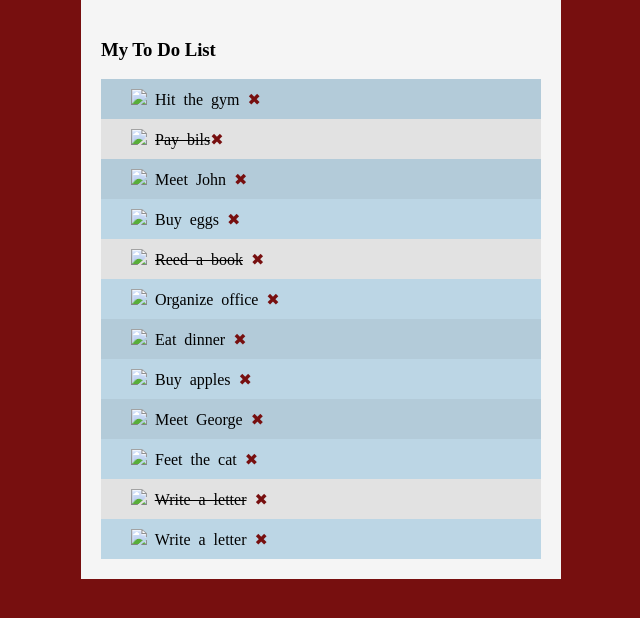
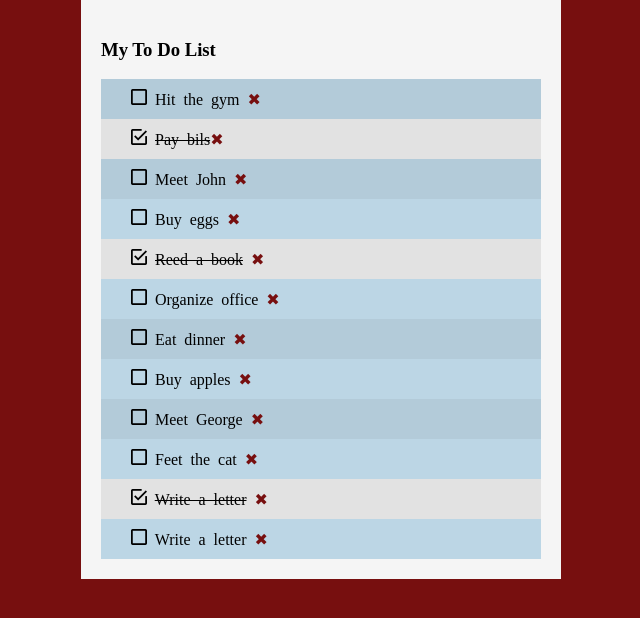
Before and after one commit to iSpace18/Vs-code, a plain HTML site: page dz5.html in a window 1280 px wide. Shown: the whole page, without its empty margins (319-959 px from the left). Drawn offline with Linux system fonts and the light colour scheme; the site is published under a folder, as on GitHub Pages, so addresses that start at the root find nothing.

Commit message:
1231234431

```diff
--- a/HomeWork/dz5.html
+++ b/dz5.html
@@ -64,29 +64,29 @@
       My To Do List
     </h3>
 
-    <div class="base_1"><span class="base_4"><img src="/icons_list/unchecked_16.png"></span> Hit the gym <span
+    <div class="base_1"><span class="base_4"><img src="icons_list/unchecked_16.png"></span> Hit the gym <span
         class="cross">&#10006</span></div>
-    <div class="base_2"><span class="base_4"><img src="/icons_list/checked_16.png"></span> <s>Pay bils</s><span
+    <div class="base_2"><span class="base_4"><img src="icons_list/checked_16.png"></span> <s>Pay bils</s><span
         class="cross">&#10006</span></div>
-    <div class="base_1"><span class="base_4"><img src="/icons_list/unchecked_16.png"></span> Meet John <span
+    <div class="base_1"><span class="base_4"><img src="icons_list/unchecked_16.png"></span> Meet John <span
         class="cross">&#10006</span></div>
-    <div class="base_3"><span class="base_4"><img src="/icons_list/unchecked_16.png"></span> Buy eggs <span
+    <div class="base_3"><span class="base_4"><img src="icons_list/unchecked_16.png"></span> Buy eggs <span
         class="cross">&#10006</span></div>
-    <div class="base_2"><span class="base_4"><img src="/icons_list/checked_16.png"></span> <s>Reed a book</s> <span
+    <div class="base_2"><span class="base_4"><img src="icons_list/checked_16.png"></span> <s>Reed a book</s> <span
         class="cross">&#10006</span></div>
-    <div class="base_3"><span class="base_4"></span><img src="/icons_list/unchecked_16.png"> Organize office <span
+    <div class="base_3"><span class="base_4"></span><img src="icons_list/unchecked_16.png"> Organize office <span
         class="cross">&#10006</span></div>
-    <div class="base_1"><span class="base_4"></span><img src="/icons_list/unchecked_16.png"> Eat dinner <span
+    <div class="base_1"><span class="base_4"></span><img src="icons_list/unchecked_16.png"> Eat dinner <span
         class="cross">&#10006</span></div>
-    <div class="base_3"><span class="base_4"></span><img src="/icons_list/unchecked_16.png"> Buy apples <span
+    <div class="base_3"><span class="base_4"></span><img src="icons_list/unchecked_16.png"> Buy apples <span
         class="cross">&#10006</span></div>
-    <div class="base_1"><span class="base_4"></span><img src="/icons_list/unchecked_16.png"> Meet George <span
+    <div class="base_1"><span class="base_4"></span><img src="icons_list/unchecked_16.png"> Meet George <span
         class="cross">&#10006</span></div>
-    <div class="base_3"><span class="base_4"></span><img src="/icons_list/unchecked_16.png"> Feet the cat <span
+    <div class="base_3"><span class="base_4"></span><img src="icons_list/unchecked_16.png"> Feet the cat <span
         class="cross">&#10006</span></div>
-    <div class="base_2"><span class="base_4"></span><img src="/icons_list/checked_16.png"> <s>Write a letter</s> <span
+    <div class="base_2"><span class="base_4"></span><img src="icons_list/checked_16.png"> <s>Write a letter</s> <span
         class="cross">&#10006</span></div>
-    <div class="base_3"><span class="base_4"></span><img src="/icons_list/unchecked_16.png"> Write a letter <span
+    <div class="base_3"><span class="base_4"></span><img src="icons_list/unchecked_16.png"> Write a letter <span
         class="cross">&#10006</span></div>
   </div>
 </body>
```
Also changed, not shown: pz4.html (renamed from ClassWork/pz4.html, +4 -4 lines).
